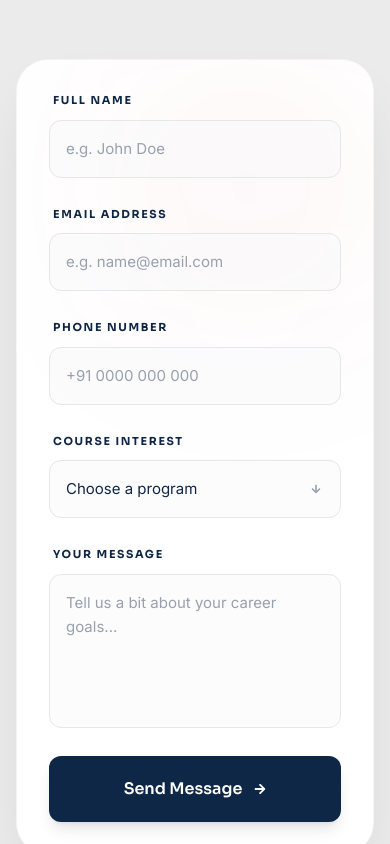
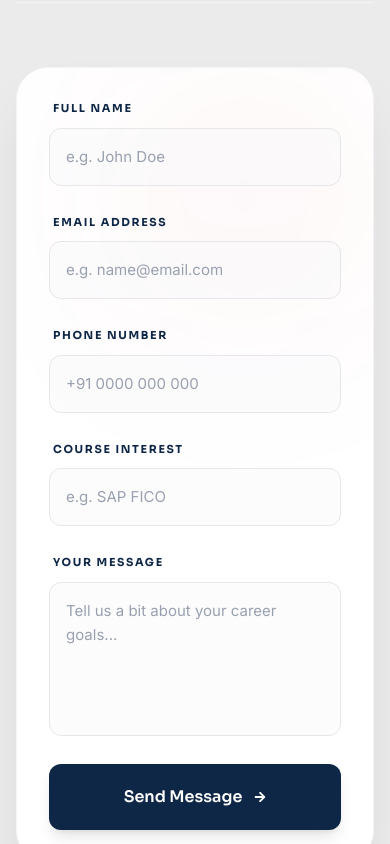
Before and after one commit to Sushincm/acadome, a React (Vite) app: page /contact-us in a window 390 px wide. Shown: the part 1156-2000 px from the top of the page. Built offline with nearby package versions, Linux system fonts and the light colour scheme.

Commit message:
feat: integrate google form and optimize hero banners for mobile responsiveness

```diff
--- a/src/components/ContactSection.jsx
+++ b/src/components/ContactSection.jsx
@@ -36,38 +36,33 @@ export default function ContactSection({ showMap = true }) {
     e.preventDefault();
     setStatus('sending');
 
-    /*
-      ACTION REQUIRED: For a real working form, replace the URL below with your
-      Formspree endpoint (formspree.io) or your custom backend URL.
-    */
-    const FORM_ENDPOINT = ""; // e.g. "https://formspree.io/f/your_id"
+    // Google Form submission URL
+    const formId = "1FAIpQLSeqebPOUrSxEoKkFXb503elUXaaoBPenmdaahlVtt7_0KLdCA";
+    const url = `https://docs.google.com/forms/d/e/${formId}/formResponse`;
 
-    if (!FORM_ENDPOINT) {
-      // If no endpoint, we still simulate the success for now but with a warning
-      console.warn("ContactSection: No FORM_ENDPOINT defined. Submission is simulated.");
-      setTimeout(() => {
-        setStatus('success');
-        setFormData({ name: '', email: '', phone: '', course: '', message: '' });
-        setTimeout(() => setStatus('idle'), 3000);
-      }, 1500);
-      return;
-    }
+    // Map your form data to Google Form entry IDs
+    const formDataToSend = new URLSearchParams();
+    formDataToSend.append('entry.1669973568', formData.name);
+    formDataToSend.append('entry.1384495579', formData.email);
+    formDataToSend.append('entry.611186118', formData.phone);
+    formDataToSend.append('entry.19487114', formData.course); // Corrected ID for Course Interest
+    formDataToSend.append('entry.2064921584', formData.message);
 
     try {
-      const response = await fetch(FORM_ENDPOINT, {
+      // Using 'no-cors' mode because Google Forms doesn't support CORS for direct AJAX
+      await fetch(url, {
         method: "POST",
-        headers: { "Content-Type": "application/json", "Accept": "application/json" },
-        body: JSON.stringify(formData),
+        mode: "no-cors",
+        headers: {
+          'Content-Type': 'application/x-www-form-urlencoded',
+        },
+        body: formDataToSend.toString(),
       });
 
-      if (response.ok) {
-        setStatus('success');
-        setFormData({ name: '', email: '', phone: '', course: '', message: '' });
-        setTimeout(() => setStatus('idle'), 3000);
-      } else {
-        setStatus('error');
-        setTimeout(() => setStatus('idle'), 3000);
-      }
+      // Since we use no-cors, we can't check response.ok, so we assume success if no error is thrown
+      setStatus('success');
+      setFormData({ name: '', email: '', phone: '', course: '', message: '' });
+      setTimeout(() => setStatus('idle'), 3000);
     } catch (error) {
       console.error("Form error:", error);
       setStatus('error');
@@ -191,26 +186,17 @@ export default function ContactSection({ showMap = true }) {
                 {/* Course Interest */}
                 <div className="flex flex-col gap-2.5">
                   <label htmlFor="course" className="text-primary-navy font-sora text-[11px] uppercase tracking-[0.15em] font-bold ml-1 opacity-100">Course Interest</label>
-                  <div className="relative">
-                    <select
-                      id="course"
-                      name="course"
-                      value={formData.course}
-                      onChange={handleChange}
-                      disabled={status === 'sending'}
-                      className="bg-gray-50/50 border border-gray-200 rounded-xl px-4 py-4 outline-none text-primary-navy font-body flex items-center transition-all focus:ring-2 focus:ring-accent-red/20 focus:border-accent-red/30 w-full appearance-none cursor-pointer text-[15px]"
-                      required
-                    >
-                      <option value="" disabled>Choose a program</option>
-                      <option value="CCAP">CCAP — Certified Comprehensive Accounting Program</option>
-                      <option value="DAFA">DAFA — Diploma in Advanced Financial Accounting</option>
-                      <option value="SAP">SAP FICO</option>
-                      <option value="Other">Other</option>
-                    </select>
-                    <div className="absolute right-5 top-1/2 -translate-y-1/2 pointer-events-none text-gray-400">
-                      <FaArrowRight size={10} className="rotate-90" />
-                    </div>
-                  </div>
+                  <input
+                    type="text"
+                    id="course"
+                    name="course"
+                    value={formData.course}
+                    onChange={handleChange}
+                    placeholder="e.g. SAP FICO"
+                    disabled={status === 'sending'}
+                    className="bg-gray-50/50 border border-gray-200 rounded-xl px-4 py-4 outline-none text-primary-navy font-body placeholder:text-gray-400 transition-all focus:ring-2 focus:ring-accent-red/20 focus:border-accent-red/30 w-full text-[15px]"
+                    required
+                  />
                 </div>
               </div>
 
--- a/src/pages/AboutUs.jsx
+++ b/src/pages/AboutUs.jsx
@@ -25,7 +25,7 @@ export default function AboutUs() {
         IMMERSIVE HERO SECTION
         Aligned with Home Page Typography & Spacing
       */}
-      <section ref={heroRef} className="pt-[120px] md:pt-[140px] lg:pt-[160px] pb-12 md:pb-24 lg:pb-44 px-6 md:px-10 lg:px-20 bg-[#f9fafb] overflow-hidden">
+      <section ref={heroRef} className="pt-32 pb-12 md:pt-[160px] lg:pt-[180px] md:pb-24 lg:pb-44 px-6 md:px-10 lg:px-20 bg-[#f9fafb] overflow-hidden flex items-center min-h-[450px] md:min-h-[600px]">
         <div className="max-w-[1400px] mx-auto">
           <div className="flex flex-col lg:flex-row gap-8 md:gap-12 lg:gap-20 items-start lg:items-end justify-between mb-12 md:mb-20 lg:mb-24">
              <div className="max-w-[800px]">
--- a/src/pages/ContactUs.jsx
+++ b/src/pages/ContactUs.jsx
@@ -21,7 +21,7 @@ export default function ContactUs() {
         description="Get in touch with ACADOME. Visit our offices in Calicut or Kochi, or reach out via WhatsApp for course details and career counseling."
       />
       {/* Hero Banner */}
-      <section className="bg-primary-navy pt-[120px] pb-20 px-6 relative overflow-hidden text-center">
+      <section className="bg-primary-navy pt-32 pb-20 md:pt-[160px] md:pb-32 px-6 relative overflow-hidden text-center flex items-center justify-center min-h-[400px] md:min-h-[500px]">
         <div className="absolute inset-0 bg-primary-navy z-0">
            <div className="absolute top-0 right-0 w-[500px] h-[500px] bg-accent-red/10 rounded-full blur-[120px]"></div>
            <div className="absolute bottom-0 left-0 w-[500px] h-[500px] bg-white/5 rounded-full blur-[120px]"></div>
--- a/src/pages/Home.jsx
+++ b/src/pages/Home.jsx
@@ -111,8 +111,8 @@ export default function Home() {
   return (
     <>
       {/* HERO SECTION */}
-      <section id="home" className="relative pt-0 md:pt-[75px] px-4 md:px-6 w-full mx-auto min-h-screen flex items-center justify-center">
-        <div ref={heroContainerRef} className="relative w-full h-[80vh] min-h-[500px] md:min-h-[600px] rounded-3xl md:rounded-[48px] overflow-hidden flex flex-col justify-end p-6 md:p-14 lg:p-20 isolate bg-gray-900 shadow-2xl">
+      <section id="home" className="relative pt-6 md:pt-28 px-0 md:px-6 w-full mx-auto flex items-center justify-center">
+        <div ref={heroContainerRef} className="relative w-full min-h-[80vh] h-auto rounded-3xl md:rounded-[48px] overflow-hidden flex flex-col justify-end p-6 py-20 md:p-14 lg:p-20 isolate bg-gray-900 shadow-2xl">
           <div className="absolute inset-0 z-0">
             {/* Background Image Slider */}
             {[
@@ -135,7 +135,7 @@ export default function Home() {
             ))}
             <div className="absolute inset-0 bg-black/40"></div>
           </div>
-          <div className="relative z-10 flex flex-col md:flex-row md:items-end justify-between w-full mt-auto gap-8 pt-[200px]">
+          <div className="relative z-10 flex flex-col md:flex-row md:items-end justify-between w-full mt-auto gap-8 pt-20 md:pt-[200px]">
             <div className="max-w-[750px]">
               <h1 ref={heroTitleRef} className="font-heading font-semibold text-[40px] md:text-[50px] lg:text-[55px] leading-[1.2] tracking-tight text-white m-0 whitespace-normal break-words max-w-[720px]">
                 {heroData.title}
--- a/src/pages/OurCourses.jsx
+++ b/src/pages/OurCourses.jsx
@@ -97,7 +97,7 @@ export default function OurCourses() {
       />
 
       {/* Main Courses Section - Re-designed to Grid */}
-      <section className="pt-[120px] md:pt-[160px] pb-0 px-6 bg-white overflow-hidden">
+      <section className="pt-32 pb-20 md:pt-[160px] md:pb-24 px-6 bg-white overflow-hidden flex items-center min-h-[400px] md:min-h-[550px]">
         <div className="container max-w-[1240px] mx-auto">
           <div className="text-center mb-16 md:mb-24 flex flex-col items-center">
             <div className="inline-flex items-center justify-center px-4 py-1.5 rounded-lg bg-gray-50 text-[13px] font-medium text-gray-500 mb-6 uppercase tracking-widest shadow-sm">
```
Also changed, not shown: public/images/Team/Soumya Sasikumar.webp.
